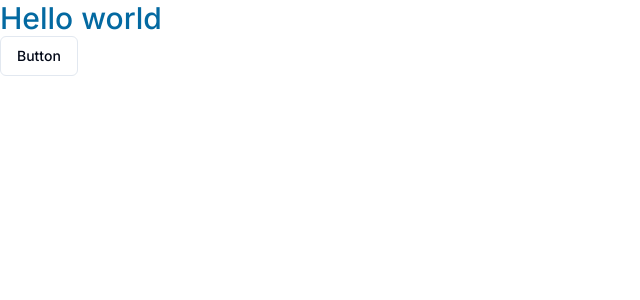
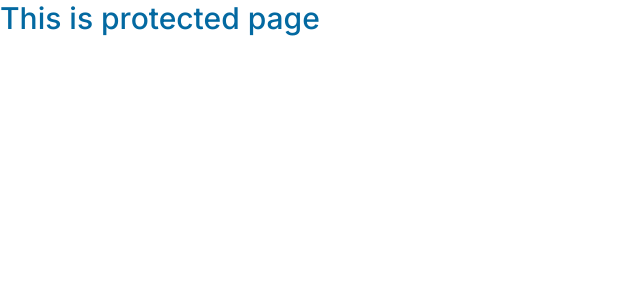
Before and after one commit to haikaljs/LMS-CLONE-CWA, a Next.js app: page / in a window 1280 px wide. Shown: the top 300 px of the page, without its empty margins (0-640 px from the left). Built offline with nearby package versions, Linux system fonts and the light colour scheme.

Commit message:
Folders setup

```diff
--- /dev/null
+++ b/app/(auth)/(routes)/sign-in/page.tsx
@@ -0,0 +1,7 @@
+import React from "react";
+
+const SignInPage = () => {
+  return <div>This is unprotected page</div>;
+};
+
+export default SignInPage;
--- a/app/page.tsx
+++ b/app/(dashboard)/(routes)/page.tsx
@@ -3,8 +3,8 @@
 export default function Home() {
   return (
     <div>
-      <p className="text-3xl font-medium text-sky-700">Hello world</p>
-      <Button variant="outline">Button</Button>
+      <p className="text-3xl font-medium text-sky-700">This is protected page</p>
+
     </div>
   );
 }
```
